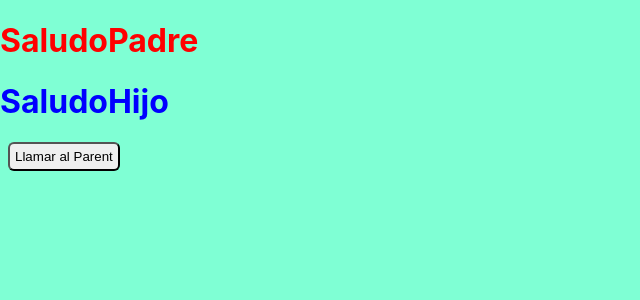
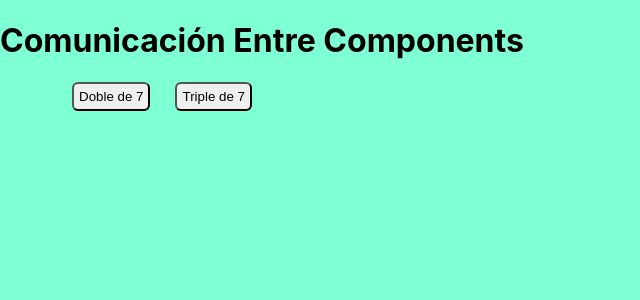
Before and after one commit to Danirolan21/ejemplosreact, a React (Create React App) app: page / in a window 1280 px wide. Shown: the top 300 px of the page, without its empty margins (0-640 px from the left). Built offline with nearby package versions, Linux system fonts and the light colour scheme.

Commit message:
Doble&Triple

```diff
--- /dev/null
+++ b/src/components/Matematicas.js
@@ -0,0 +1,19 @@
+import React from 'react'
+import './SumarNumeros.css'
+
+function Matematicas(props) {
+    var tripleDelNumero = props.tripleNumero;
+
+    const dobleDelNumero = () => {
+        var doble = props.num * 2;
+        console.log("Doble: " + doble);
+    }
+  return (
+    <div className='container'>
+        <button onClick={ () => dobleDelNumero() }>Doble de {props.num}</button>
+        <button onClick={ () => tripleDelNumero() }>Triple de {props.num}</button>
+    </div>
+  )
+}
+
+export default Matematicas
--- /dev/null
+++ b/src/components/PadreMatematicas.js
@@ -0,0 +1,18 @@
+import React from 'react'
+import Matematicas from './Matematicas'
+
+function PadreMatematicas(props) {
+    const TripleNumero = () => {
+        var triple = props.numero * 3;
+        console.log("Triple: " + triple);
+
+    }
+  return (
+    <div>
+        <h1>Comunicación Entre Components</h1>
+        <Matematicas tripleNumero={TripleNumero} num={props.numero}/>
+    </div>
+  )
+}
+
+export default PadreMatematicas
--- a/src/index.js
+++ b/src/index.js
@@ -1,15 +1,13 @@
 import React from 'react';
 import ReactDOM from 'react-dom/client';
 import './index.css';
-import App from './components/App'
 import reportWebVitals from './reportWebVitals';
-import SumarNumeros from './components/SumarNumeros';
-import SaludoPadre from './components/SaludoPadre';
+import PadreMatematicas from './components/PadreMatematicas';
 
 const root = ReactDOM.createRoot(document.getElementById('root'));
 root.render(
   <React.StrictMode>
-    <SaludoPadre/>
+    <PadreMatematicas numero="7"/>
   </React.StrictMode>
 );
 
```
